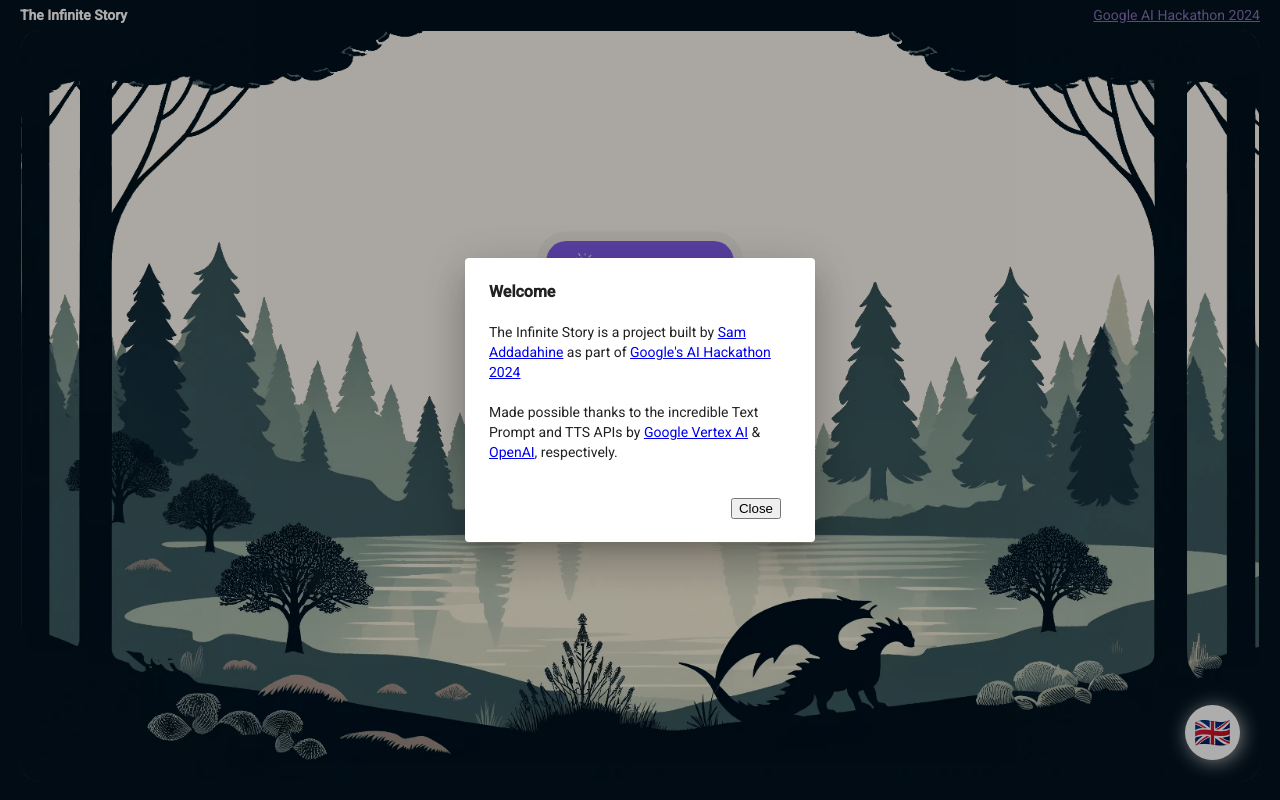
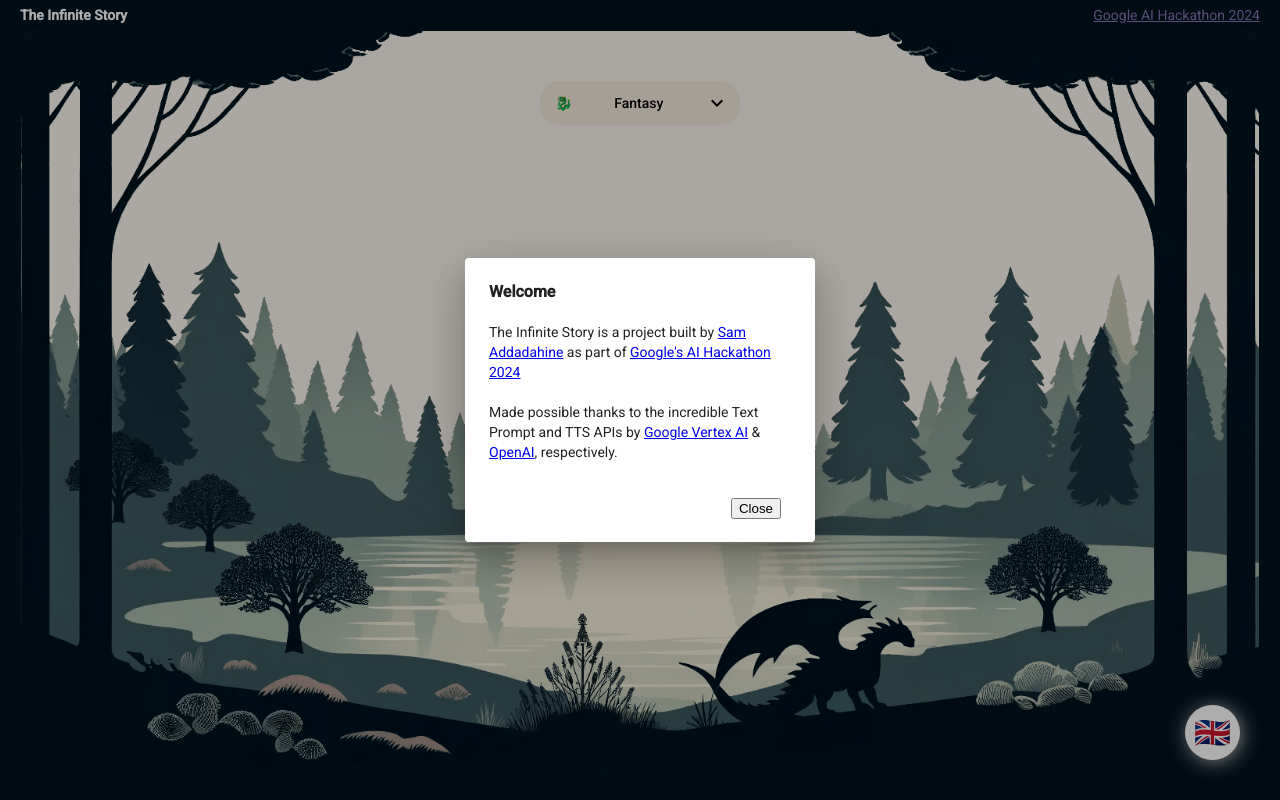
Before and after one commit to saminndex/hackathon-client, an Angular app: page / in a window 1280 px wide. Built offline with nearby package versions, Linux system fonts and the light colour scheme; what ngx-lottie would draw is missing.

Commit message:
new story genres

```diff
--- a/src/app/app.component.css
+++ b/src/app/app.component.css
@@ -51,6 +51,12 @@ button {
   border: none;
   background-color: #815eeb;
   color: white;
+}
+
+.genre-button {
+  position: relative;
+  top: 50px;
+  z-index: 999;
 }
 
 .generate-button {
--- a/src/app/app.component.html
+++ b/src/app/app.component.html
@@ -26,6 +26,13 @@
   </div>
 
   <div class="pending-container" *ngIf="!chapter">
+    <genre-button
+      class="genre-button"
+      [language]="selectedLanguage"
+      [genre]="selectedGenre"
+      [loading]="loading"
+    ></genre-button>
+
     <button
       class="generate-button"
       (click)="generate()"
--- a/src/app/app.component.ts
+++ b/src/app/app.component.ts
@@ -47,6 +47,7 @@ export class AppComponent {
   chapter?: Chapter;
   isPlaying = false;
   selectedLanguage: Language = this.constants.languages[1];
+  selectedGenre: string = 'fantasy';
   hasPlayedAudio = false;
 
   constructor(
@@ -59,6 +60,7 @@ export class AppComponent {
 
   ngOnInit(): void {
     this.initLanguage();
+    this.initGenre();
     this.checkLaunchDialog();
   }
 
@@ -68,6 +70,18 @@ export class AppComponent {
     this.selectedLanguage =
       this.constants.languages.find((l) => l.name === storedLanguage) ||
       this.selectedLanguage;
+  }
+
+  initGenre(): void {
+    this.selectedGenre = window.localStorage.getItem('genre') || 'fantasy';
+  }
+
+  get selectedGenreProper(): string {
+    const localGenre = window.localStorage.getItem('genre') || 'fantasy';
+
+    return this.constants.strings[localGenre]?.[
+      this.selectedLanguage?.name || 'English'
+    ];
   }
 
   checkLaunchDialog() {
@@ -104,7 +118,8 @@ export class AppComponent {
       .generateChapter(
         this.previousChapters,
         option,
-        this.selectedLanguage.name
+        this.selectedLanguage.name,
+        this.selectedGenreProper
       )
       .subscribe({
         next: async (res: any) => {
@@ -174,7 +189,8 @@ export class AppComponent {
       .generateChapter(
         this.previousChapters,
         option,
-        this.selectedLanguage.name
+        this.selectedLanguage.name,
+        this.selectedGenreProper
       )
       .subscribe({
         next: (res: any) => {
--- a/src/app/app.constants.ts
+++ b/src/app/app.constants.ts
@@ -27,6 +27,18 @@ export class Constants {
     { name: 'Portuguese', emoji: '🇵🇹' },
     { name: 'Russian', emoji: '🇷🇺' },
     { name: 'Spanish', emoji: '🇪🇸' },
+  ];
+
+  genres: Language[] = [
+    { name: 'adventure', emoji: '🌍' },
+    { name: 'animalStories', emoji: '🐾' },
+    { name: 'comedy', emoji: '🎭' },
+    { name: 'fairyTale', emoji: '🏰' },
+    { name: 'fantasy', emoji: '🐉' },
+    { name: 'historicalFiction', emoji: '🏛' },
+    { name: 'mystery', emoji: '🔍' },
+    { name: 'scienceFiction', emoji: '🚀' },
+    { name: 'superhero', emoji: '🦸' },
   ];
 
   strings: StringResources = {
@@ -198,5 +210,113 @@ export class Constants {
       Italian: 'Mettere in coda il suspense...',
       German: 'Spannung in der Warteschlange...',
     },
+    fairyTale: {
+      English: 'Fairy Tale',
+      'Mandarin Chinese (Simplified)': '童话',
+      Hindi: 'परी कथा',
+      Spanish: 'Cuento de hadas',
+      French: 'Conte de fées',
+      Arabic: 'حكاية خرافية',
+      Russian: 'Сказка',
+      Portuguese: 'Conto de fadas',
+      Italian: 'Fiaba',
+      German: 'Märchen',
+    },
+    fantasy: {
+      English: 'Fantasy',
+      'Mandarin Chinese (Simplified)': '幻想',
+      Hindi: 'कल्पना',
+      Spanish: 'Fantasía',
+      French: 'Fantaisie',
+      Arabic: 'خيال',
+      Russian: 'Фэнтези',
+      Portuguese: 'Fantasia',
+      Italian: 'Fantasia',
+      German: 'Fantasie',
+    },
+    adventure: {
+      English: 'Adventure',
+      'Mandarin Chinese (Simplified)': '冒险',
+      Hindi: 'साहसिक',
+      Spanish: 'Aventura',
+      French: 'Aventure',
+      Arabic: 'مغامرة',
+      Russian: 'Приключение',
+      Portuguese: 'Aventura',
+      Italian: 'Avventura',
+      German: 'Abenteuer',
+    },
+    scienceFiction: {
+      English: 'Science Fiction',
+      'Mandarin Chinese (Simplified)': '科幻',
+      Hindi: 'विज्ञान कथा',
+      Spanish: 'Ciencia ficción',
+      French: 'Science-fiction',
+      Arabic: 'خيال علمي',
+      Russian: 'Научная фантастика',
+      Portuguese: 'Ficção científica',
+      Italian: 'Fantascienza',
+      German: 'Science-Fiction',
+    },
+    mystery: {
+      English: 'Mystery',
+      'Mandarin Chinese (Simplified)': '神秘',
+      Hindi: 'रहस्य',
+      Spanish: 'Misterio',
+      French: 'Mystère',
+      Arabic: 'غموض',
+      Russian: 'Мистерия',
+      Portuguese: 'Mistério',
+      Italian: 'Mistero',
+      German: 'Mysterium',
+    },
+    animalStories: {
+      English: 'Animal Stories',
+      'Mandarin Chinese (Simplified)': '动物故事',
+      Hindi: 'पशु कथाएँ',
+      Spanish: 'Historias de animales',
+      French: "Histoires d'animaux",
+      Arabic: 'قصص الحيوانات',
+      Russian: 'Животные истории',
+      Portuguese: 'Histórias de animais',
+      Italian: 'Storie di animali',
+      German: 'Tiergeschichten',
+    },
+    historicalFiction: {
+      English: 'Historical Fiction',
+      'Mandarin Chinese (Simplified)': '历史小说',
+      Hindi: 'ऐतिहासिक कल्पना',
+      Spanish: 'Ficción histórica',
+      French: 'Fiction historique',
+      Arabic: 'رواية تاريخية',
+      Russian: 'Историческая фантастика',
+      Portuguese: 'Ficção histórica',
+      Italian: 'Narrativa storica',
+      German: 'Historischer Roman',
+    },
+    comedy: {
+      English: 'Comedy',
+      'Mandarin Chinese (Simplified)': '喜剧',
+      Hindi: 'कॉमेडी',
+      Spanish: 'Comedia',
+      French: 'Comédie',
+      Arabic: 'كوميديا',
+      Russian: 'Комедия',
+      Portuguese: 'Comédia',
+      Italian: 'Commedia',
+      German: 'Komödie',
+    },
+    superhero: {
+      English: 'Superhero',
+      'Mandarin Chinese (Simplified)': '超级英雄',
+      Hindi: 'सुपरहीरो',
+      Spanish: 'Superhéroe',
+      French: 'Super-héros',
+      Arabic: 'بطل خارق',
+      Russian: 'Супергерой',
+      Portuguese: 'Super-herói',
+      Italian: 'Supereroe',
+      German: 'Superheld',
+    },
   };
 }
--- a/src/app/app.module.ts
+++ b/src/app/app.module.ts
@@ -16,6 +16,8 @@ import { LanguageSelectorComponent } from './components/language-selector/langua
 
 import { ApiService } from './services/api.service';
 import { LottieModule } from 'ngx-lottie';
+import { GenreButtonComponent } from './components/genre-button/genre-button.component';
+import { GenreSelectorComponent } from './components/genre-selector/genre-selector.component';
 
 export function playerFactory() {
   return import(/* webpackChunkName: 'lottie-web' */ 'lottie-web');
@@ -27,6 +29,8 @@ export function playerFactory() {
     LoaderComponent,
     TwoOptionAlertComponent,
     LanguageSelectorComponent,
+    GenreButtonComponent,
+    GenreSelectorComponent,
   ],
   imports: [
     BrowserModule,
--- /dev/null
+++ b/src/app/components/genre-button/genre-button.component.css
@@ -0,0 +1,37 @@
+.genre-button {
+  display: flex;
+  align-items: center;
+  justify-content: space-evenly;
+  border-radius: 20px;
+  background-color: #f4eadc;
+  padding: 10px;
+  margin-bottom: 40px;
+  text-align: center;
+  font-size: 14px;
+  cursor: pointer;
+  font-weight: 500;
+  width: 180px;
+}
+
+.genre-button:hover {
+  background-color: whitesmoke;
+}
+
+.genre-label {
+  flex-grow: 1;
+  text-align: center;
+}
+
+.genre-icon {
+  padding-right: 5px;
+}
+
+.genre-emoji {
+  padding-left: 5px;
+}
+
+mat-icon {
+  color: black;
+  vertical-align: middle;
+  width: 20px;
+}
--- /dev/null
+++ b/src/app/components/genre-button/genre-button.component.html
@@ -0,0 +1,7 @@
+<div style="display: flex; justify-content: center">
+  <div class="genre-button" (click)="openGenreSelector()">
+    <span class="genre-emoji">{{ selectedEmoji }}</span>
+    <span class="genre-label">{{ selectedGenre }}</span>
+    <span class="genre-icon"><mat-icon>expand_more</mat-icon></span>
+  </div>
+</div>
--- /dev/null
+++ b/src/app/components/genre-button/genre-button.component.ts
@@ -0,0 +1,60 @@
+import { Component, Input } from '@angular/core';
+import { Constants } from 'src/app/app.constants';
+import { Language } from 'src/app/models/language';
+import { GenreSelectorComponent } from '../genre-selector/genre-selector.component';
+import { MatDialog } from '@angular/material/dialog';
+import { NoopScrollStrategy } from '@angular/cdk/overlay';
+
+@Component({
+  selector: 'genre-button',
+  templateUrl: './genre-button.component.html',
+  styleUrls: ['./genre-button.component.css'],
+})
+export class GenreButtonComponent {
+  @Input() language?: Language;
+  @Input() genre: string = 'fantasy';
+  @Input() loading = false;
+
+  constructor(private constants: Constants, private dialog: MatDialog) {}
+
+  ngOnInit() {}
+
+  get selectedGenre(): string {
+    return this.constants.strings[this.genre]?.[
+      this.language?.name || 'English'
+    ];
+  }
+
+  get selectedEmoji(): string {
+    return (
+      this.constants.genres.find((el) => el.name === this.genre)?.emoji || ''
+    );
+  }
+
+  openGenreSelector(): void {
+    if (this.loading) {
+      return;
+    }
+
+    this.dialog
+      .open(GenreSelectorComponent, {
+        data: {
+          selectedGenre: this.genre,
+          language: this.language?.name,
+        },
+        scrollStrategy: new NoopScrollStrategy(),
+        autoFocus: false,
+        width: '450px',
+        height: '400px',
+        disableClose: true,
+        panelClass: 'custom-dialog',
+      })
+      .afterClosed()
+      .subscribe((genre?: string) => {
+        if (genre) {
+          this.genre = genre;
+          window.localStorage.setItem('genre', genre);
+        }
+      });
+  }
+}
--- /dev/null
+++ b/src/app/components/genre-selector/genre-selector.component.css
@@ -0,0 +1,37 @@
+.language-content {
+  overflow-y: auto;
+  flex: 1;
+}
+
+.language-container {
+  border-radius: 20px;
+  padding: 10px;
+  cursor: pointer;
+  margin-bottom: 10px;
+}
+
+.language-container:hover {
+  background-color: whitesmoke !important;
+}
+
+button {
+  border: none;
+  cursor: pointer;
+  background: none;
+  display: flex;
+  justify-content: center;
+  align-items: center;
+  border-radius: 10px;
+  padding: 7px;
+}
+
+button:hover {
+  background-color: whitesmoke;
+}
+
+.dialog-container {
+  display: flex;
+  flex-direction: column;
+  height: 100%;
+  z-index: 9999999;
+}
--- /dev/null
+++ b/src/app/components/genre-selector/genre-selector.component.html
@@ -0,0 +1,46 @@
+<div class="dialog-container">
+  <div
+    mat-dialog-title
+    style="display: flex; justify-content: space-between; align-items: center"
+  >
+    <p
+      class="section-title"
+      style="margin-bottom: 0px; font-weight: bold; font-size: 16px"
+    >
+      Select Genre
+    </p>
+    <button (click)="matDialogRef.close()">
+      <mat-icon class="db-icon" style="color: grey">close</mat-icon>
+    </button>
+  </div>
+
+  <div class="language-content">
+    <div
+      class="language-container"
+      *ngFor="let genre of constants.genres"
+      (click)="genreSelected(genre.name)"
+      [style.background-color]="
+        genre.name === data.selectedGenre ? 'whitesmoke' : 'white'
+      "
+    >
+      <div>
+        <span style="font-size: 18px">{{ genre.emoji }}</span
+        ><span
+          style="margin-left: 10px"
+          [style.font-weight]="
+            genre.name === data.selectedGenre ? 'bold' : 'normal'
+          "
+          >{{ l18n(genre.name) }}</span
+        >
+      </div>
+    </div>
+  </div>
+
+  <mat-dialog-actions
+    ><p
+      class="section-title"
+      style="margin-bottom: 0px; font-size: 12px; color: gray"
+    >
+      Want a new genre added?? Contact sam.adda2@gmail.com<br /></p
+  ></mat-dialog-actions>
+</div>
--- /dev/null
+++ b/src/app/components/genre-selector/genre-selector.component.ts
@@ -0,0 +1,35 @@
+import { Component, Inject, OnInit } from '@angular/core';
+import { MatDialogRef, MAT_DIALOG_DATA } from '@angular/material/dialog';
+import { Constants } from 'src/app/app.constants';
+import { Language } from 'src/app/models/language';
+
+@Component({
+  selector: 'genre-selector',
+  templateUrl: './genre-selector.component.html',
+  styleUrls: ['./genre-selector.component.css'],
+})
+export class GenreSelectorComponent implements OnInit {
+  constructor(
+    public constants: Constants,
+    public matDialogRef: MatDialogRef<GenreSelectorComponent>,
+    @Inject(MAT_DIALOG_DATA) public data?: any
+  ) {}
+
+  ngOnInit(): void {}
+
+  buttonOne() {
+    this.matDialogRef.close(0);
+  }
+
+  buttonTwo() {
+    this.matDialogRef.close(1);
+  }
+
+  genreSelected(genre: string): void {
+    this.matDialogRef.close(genre);
+  }
+
+  l18n(key: string): string {
+    return this.constants.strings[key]?.[this.data?.language || 'English'];
+  }
+}
--- a/src/app/services/ai.service.ts
+++ b/src/app/services/ai.service.ts
@@ -10,12 +10,14 @@ export class AIService {
   generateChapter(
     previousChapters: string[],
     previousOption: string,
-    language: string
+    language: string,
+    genre: string
   ) {
     return this.api.post(`${this.PATH}/generate`, {
       previousChapters,
       previousOption,
       language,
+      genre,
       os: navigator.userAgent,
       browserLang: navigator.language,
       timezoneOffset: new Date().getTimezoneOffset(),
```
